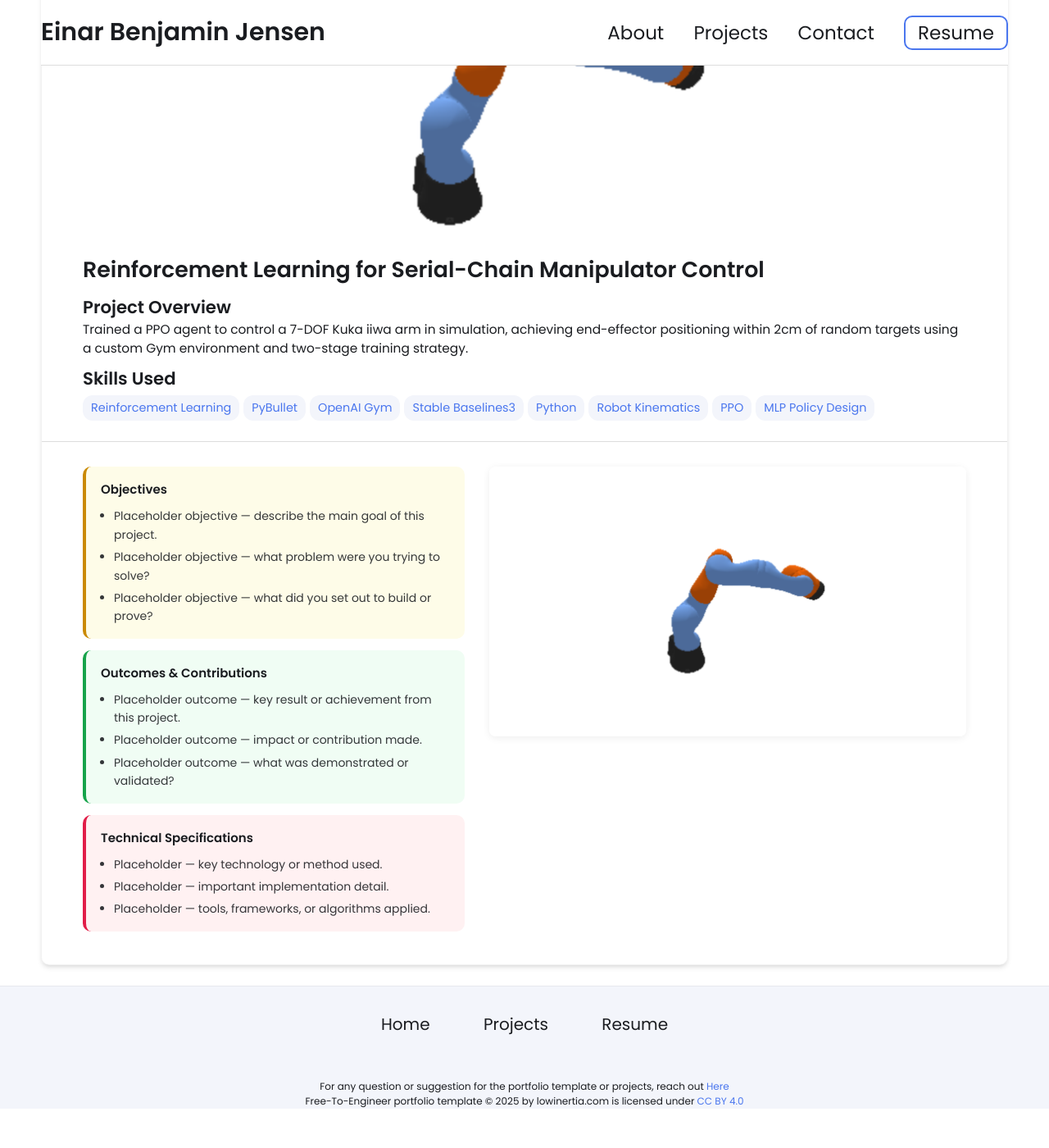
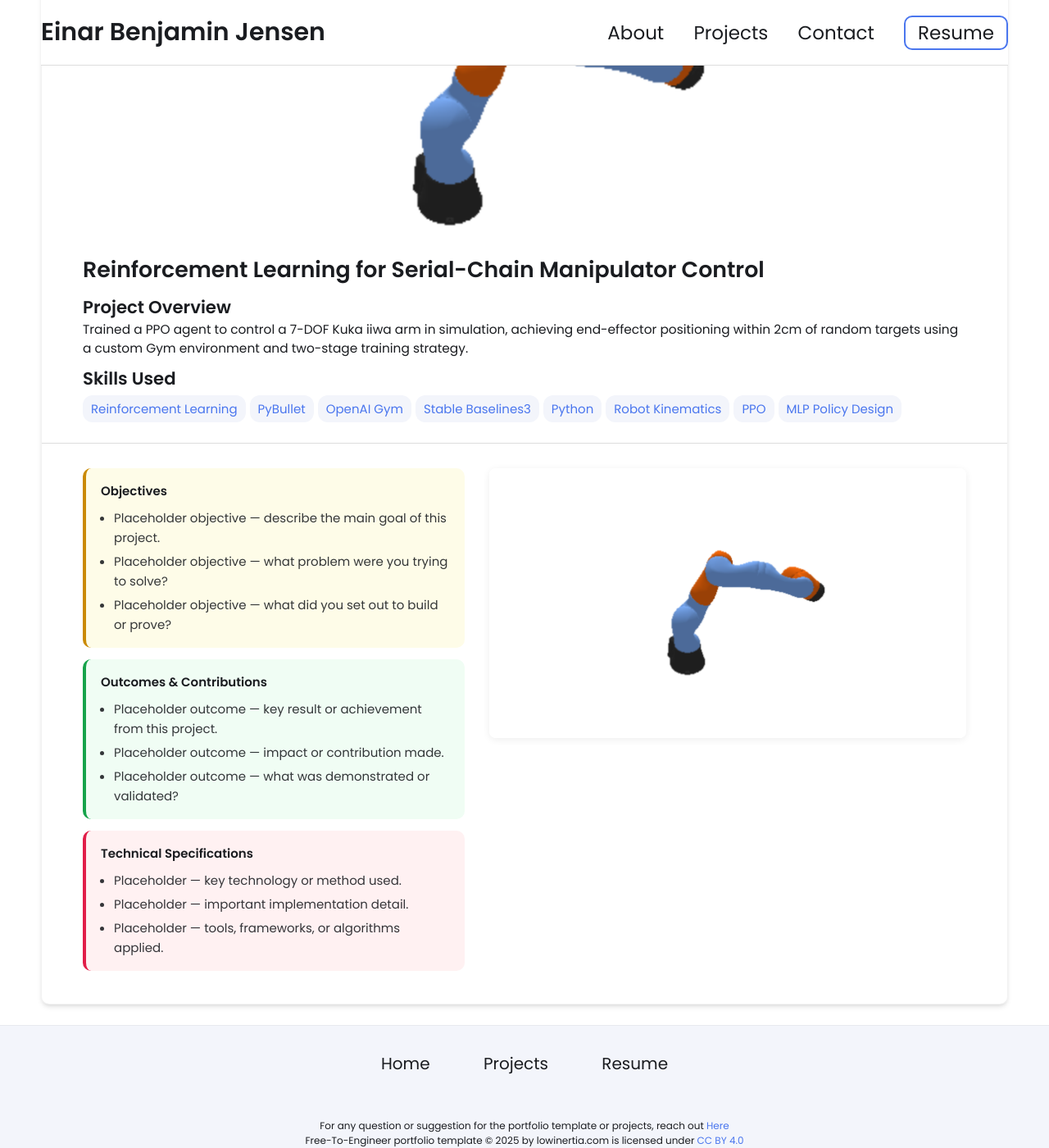
Before and after one commit to ebj17/ebj17.github.io, a Jekyll site: the page built from _projects/Reinforcement Learning for Serial-Chain Manipulator Control/index.md, in a window 1280 px wide and 1400 px high, scrolled down 198 px. Shown: the whole window at 82% size. Built offline with Jekyll 4.4.1, drawn with Linux system fonts in a browser that asks for light colours; before the commit the page ends 1550 px from its top, so only the background shows below that.

Commit message:
css/styles.css

```diff
--- a/css/styles.css
+++ b/css/styles.css
@@ -856,11 +856,12 @@
 }
 
 
+/* ===== PROJECT PAGE TUNING — spec boxes layout ===== */
 /* PROJECT POST — two-column detail section */
 .post-columns {
     display: flex;
     gap: 30px;
-    align-items: flex-start;
+    align-items: stretch; /* stretch makes spec boxes fill the same height as the image column */
     padding: 30px 50px 40px;
     border-top: 1px solid var(--border-color);
 }
@@ -947,7 +948,7 @@
 }
 
 .detail-section ul li {
-    font-size: 14px;
+    font-size: 15px; /* tuning: spec box body text size */
     color: var(--text-color);
     line-height: 1.6;
     opacity: 0.88;
@@ -1018,12 +1019,13 @@
 
 }
 
+/* ===== PROJECT PAGE TUNING — skills tag size ===== */
 .post-view .summary .skill {
     background-color: var(--light-background-color);
     color: var(--link-color);
     border-radius: 12px;
     padding: 5px 10px;
-    font-size: 0.9em;
+    font-size: 15px; /* tuning: skill tag font size */
 }
 
 .post-view .content {
@@ -1059,6 +1061,12 @@
 .post-view .content  p {
     margin-bottom: 1em;
   }
+
+/* ===== PROJECT PAGE TUNING — heading spacing ===== */
+.post-view .content h2,
+.post-view .content h3 {
+    margin-top: 2rem; /* tuning: breathing room above section headings in post body */
+}
 
 .post-view .content  a:hover {
     color: #2980b9;
```
